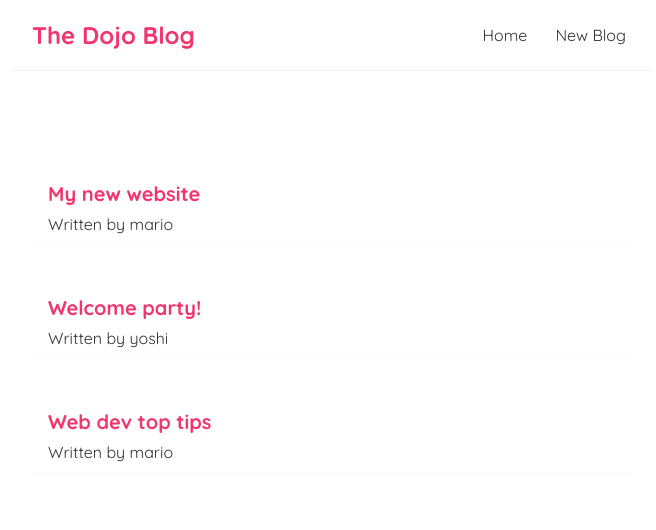
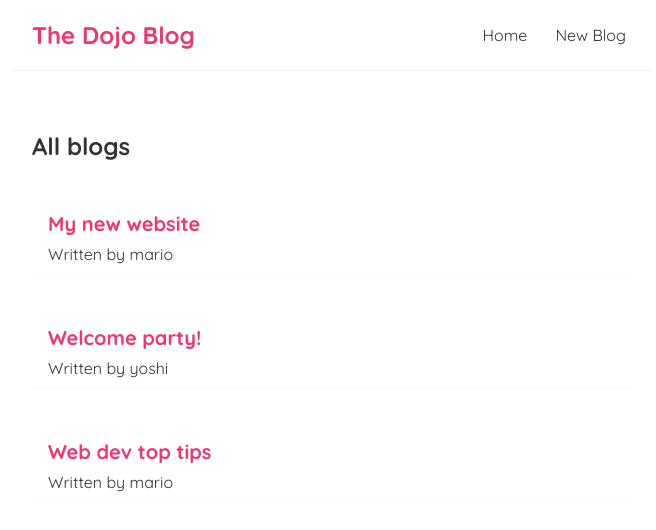
Before and after one commit to BaptisteHardelin/dojo-blog, a React (Create React App) app: page / in a window 1280 px wide. Shown: the top 530 px of the page, without its empty margins (308-964 px from the left). Built offline with nearby package versions, Linux system fonts and the light colour scheme.

Commit message:
Add props to a components

```diff
--- a/src/App.js
+++ b/src/App.js
@@ -1,5 +1,5 @@
-import NavBar from "./components/Navbar";
-import Home from "./components/Home";
+import NavBar from "./view/Navbar";
+import Home from "./view/Home";
 
 const App = () => {
   return (
--- /dev/null
+++ b/src/components/BlogList.js
@@ -0,0 +1,19 @@
+const BlogList = (props) => {
+  const blogs = props.blogs;
+  const title = props.title;
+  console.log(title);
+
+  return (
+    <div className="blog-list">
+      <h2>{title}</h2>
+      {blogs.map((blog) => (
+        <div className="blog-preview" key={blog.id}>
+          <h2>{blog.title}</h2>
+          <p>Written by {blog.author}</p>
+        </div>
+      ))}
+    </div>
+  );
+};
+
+export default BlogList;
--- a/src/components/Home.js
+++ /dev/null
@@ -1,27 +0,0 @@
-import { useState } from "react";
-
-const Home = () => {
-  const [blogs] = useState([
-    { title: "My new website", body: "lorem ipsum...", author: "mario", id: 1 },
-    { title: "Welcome party!", body: "lorem ipsum...", author: "yoshi", id: 2 },
-    {
-      title: "Web dev top tips",
-      body: "lorem ipsum...",
-      author: "mario",
-      id: 3,
-    },
-  ]);
-
-  return (
-    <div className="home">
-      {blogs.map((blog) => (
-        <div className="blog-preview" key={blog.id}>
-          <h2>{blog.title}</h2>
-          <p>Written by {blog.author}</p>
-        </div>
-      ))}
-    </div>
-  );
-};
-
-export default Home;
--- /dev/null
+++ b/src/view/Home.js
@@ -0,0 +1,33 @@
+import BlogList from "../components/BlogList";
+import { useState } from "react";
+
+const Home = () => {
+  const [blogs] = useState([
+    {
+      title: "My new website",
+      body: "lorem ipsum...",
+      author: "mario",
+      id: 1,
+    },
+    {
+      title: "Welcome party!",
+      body: "lorem ipsum...",
+      author: "yoshi",
+      id: 2,
+    },
+    {
+      title: "Web dev top tips",
+      body: "lorem ipsum...",
+      author: "mario",
+      id: 3,
+    },
+  ]);
+
+  return (
+    <div className="home">
+      <BlogList blogs={blogs} title="All blogs" />
+    </div>
+  );
+};
+
+export default Home;
```
Also changed, not shown: src/view/Navbar.js (renamed from src/components/Navbar.js).
